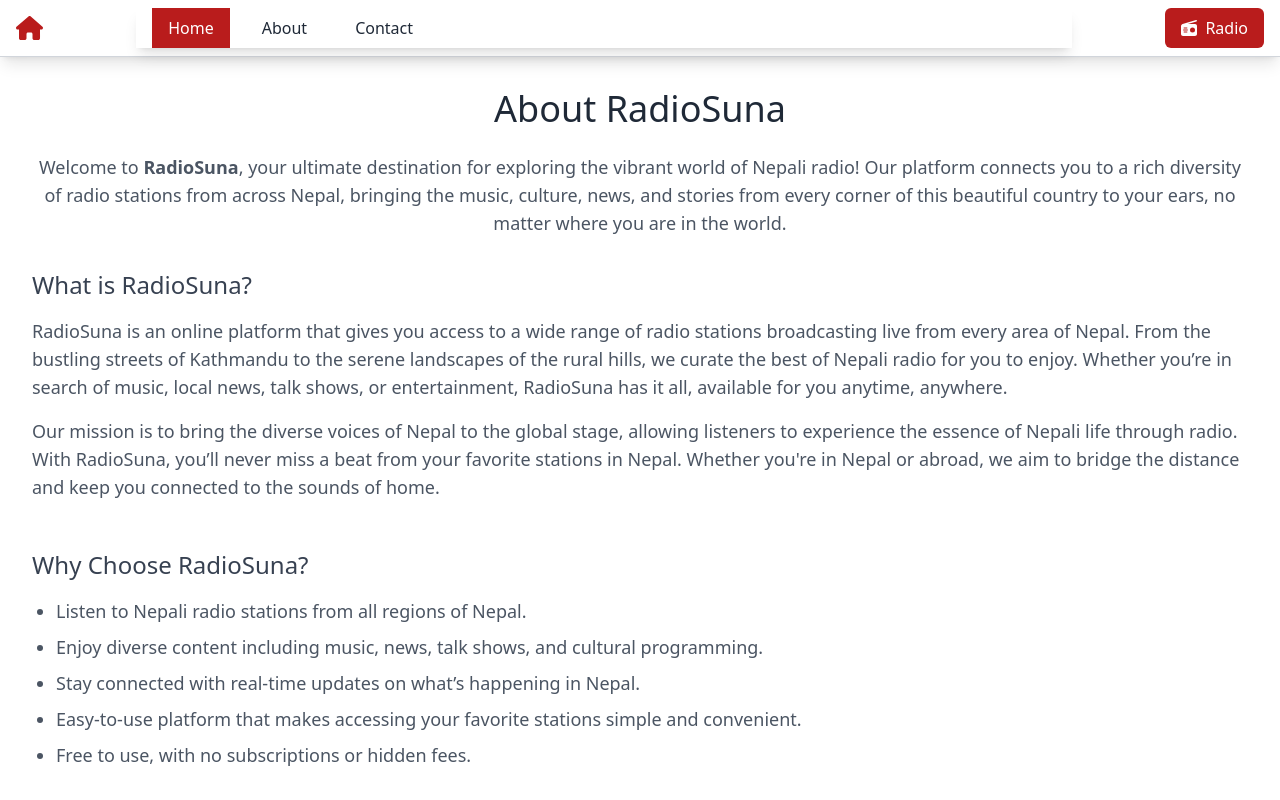
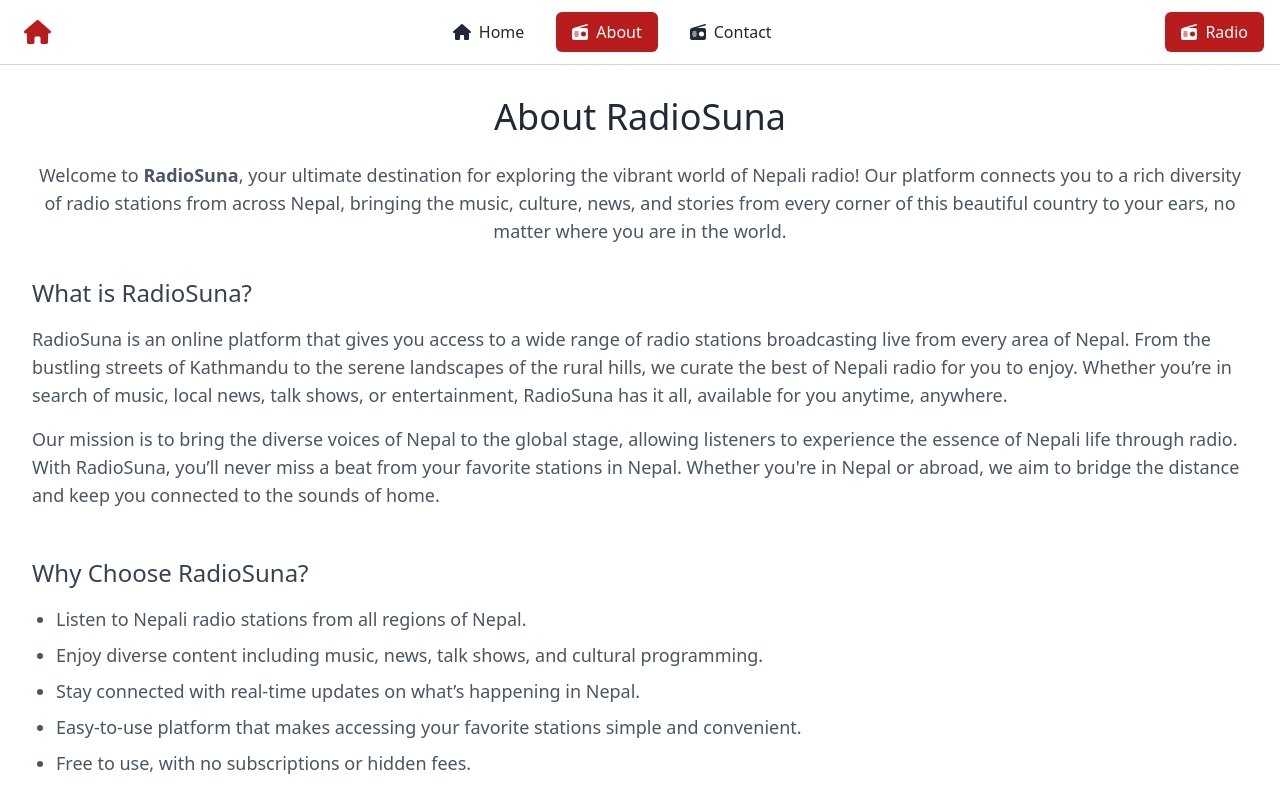
Before and after one commit to birajrai/radiosuna, a Next.js app: page /about-us in a window 1280 px wide. Shown: the top 800 px of the page. Built offline with nearby package versions, Linux system fonts and the light colour scheme.

Commit message:
Update Header.js

```diff
--- a/src/components/Header.js
+++ b/src/components/Header.js
@@ -1,34 +1,40 @@
 import { FontAwesomeIcon } from '@fortawesome/react-fontawesome';
 import { faHome, faBars, faTimes, faRadio } from '@fortawesome/free-solid-svg-icons';
-import { useState } from 'react';
+import { useState, useEffect } from 'react';
 
 const menuItems = [
     { name: 'Home', href: '/', icon: faHome },
-    { name: 'About', href: '#', icon: faRadio },
-    { name: 'Contact', href: '#', icon: faRadio },
+    { name: 'About', href: '/about-us', icon: faRadio },
+    { name: 'Contact', href: '/contact-us', icon: faRadio },
 ];
 
 export default function Header() {
     const [activeLink, setActiveLink] = useState('/');
     const [isMenuOpen, setIsMenuOpen] = useState(false);
 
+    useEffect(() => {
+        // Set active link based on the current URL path when the component mounts
+        setActiveLink(window.location.pathname);
+    }, []);
+
     const toggleMenu = () => {
         setIsMenuOpen(!isMenuOpen);
-        // Toggle body scroll
-        if (typeof window !== 'undefined') {
-            document.body.style.overflow = isMenuOpen ? 'auto' : 'hidden';
-        }
+    };
+
+    const handleLinkClick = (href) => {
+        setActiveLink(href);
+        toggleMenu(); // Close menu on link click for mobile
     };
 
     return (
-        <header className="bg-white border-b border-gray-300 shadow-lg">
+        <header className="bg-white border-b border-gray-300">
             <div className="container mx-auto px-4 flex items-center justify-between py-2">
 
                 {/* Home Icon */}
                 <a
                     href="/"
-                    className="text-red-700 text-2xl font-semibold font-sans"
-                    onClick={() => setActiveLink('/')}
+                    className={`text-red-700 text-2xl font-semibold ${activeLink === '/' ? 'bg-red-700 text-white p-2 rounded-md' : 'p-2'}`}
+                    onClick={() => handleLinkClick('/')}
                 >
                     <FontAwesomeIcon icon={faHome} />
                 </a>
@@ -41,52 +47,59 @@ export default function Header() {
                     <FontAwesomeIcon icon={isMenuOpen ? faTimes : faBars} />
                 </button>
 
-                {/* Navigation Links - Offcanvas */}
-                <nav
-                    className={`fixed top-0 left-0 w-3/4 h-full bg-white shadow-lg transform ${isMenuOpen ? 'translate-x-0' : '-translate-x-full'
-                        } transition-transform md:relative md:translate-x-0 md:flex md:space-x-4 items-center z-40`}
-                >
-                    <div className="p-4 md:hidden">
-                        {/* Close Button */}
-                        <button
-                            className="text-red-700 text-2xl"
-                            onClick={toggleMenu}
+                {/* Desktop Navigation Links */}
+                <nav className="hidden md:flex space-x-4 items-center">
+                    {menuItems.map((item, index) => (
+                        <a
+                            key={index}
+                            href={item.href}
+                            className={`px-4 py-2 font-medium transition-all duration-300 flex items-center ${activeLink === item.href
+                                ? 'bg-red-700 text-white rounded-md'
+                                : 'text-gray-800 hover:text-red-700 hover:bg-gray-200'
+                                }`}
+                            onClick={() => handleLinkClick(item.href)}
                         >
-                            <FontAwesomeIcon icon={faTimes} />
-                        </button>
-                    </div>
-                    {menuItems.map((item, index) => (
-                        <div key={index} className="relative group">
-                            <a
-                                href={item.href}
-                                className={`px-4 py-2 font-medium font-sans transition ${activeLink === item.href
-                                    ? 'bg-red-700 text-white'
-                                    : 'text-gray-800 hover:text-red-700'}
-                                    flex items-center`}
-                                onClick={() => {
-                                    setActiveLink(item.href);
-                                    toggleMenu(); // Close menu on click
-                                }}
-                            >
-                                {item.name}
-                            </a>
-                        </div>
+                            <FontAwesomeIcon icon={item.icon} className="mr-2" />
+                            {item.name}
+                        </a>
                     ))}
                 </nav>
 
                 {/* Radio Button */}
-                <button className="hidden md:flex bg-red-700 text-white px-4 py-2 rounded-md items-center space-x-2 hover:bg-red-800 transition font-medium font-sans">
+                <button className="hidden md:flex bg-red-700 text-white px-4 py-2 rounded-md items-center space-x-2 hover:bg-red-800 transition-all duration-300 font-medium">
                     <FontAwesomeIcon icon={faRadio} />
                     <span>Radio</span>
                 </button>
             </div>
 
-            {/* Overlay */}
+            {/* Mobile Navigation Menu */}
             {isMenuOpen && (
-                <div
-                    className="fixed top-0 left-0 w-full h-full bg-black bg-opacity-50 z-30"
-                    onClick={toggleMenu}
-                ></div>
+                <nav
+                    className="fixed top-0 left-0 w-3/4 h-full bg-white z-40 transform translate-x-0 transition-transform p-4 md:hidden"
+                >
+                    {/* Close Button */}
+                    <button
+                        className="text-red-700 text-2xl mb-4"
+                        onClick={toggleMenu}
+                    >
+                        <FontAwesomeIcon icon={faTimes} />
+                    </button>
+
+                    {menuItems.map((item, index) => (
+                        <a
+                            key={index}
+                            href={item.href}
+                            className={`block px-4 py-2 font-medium transition-all duration-300 ${activeLink === item.href
+                                ? 'bg-red-700 text-white rounded-md'
+                                : 'text-gray-800 hover:text-red-700 hover:bg-gray-200'
+                                }`}
+                            onClick={() => handleLinkClick(item.href)}
+                        >
+                            <FontAwesomeIcon icon={item.icon} className="mr-2" />
+                            {item.name}
+                        </a>
+                    ))}
+                </nav>
             )}
         </header>
     );
```
